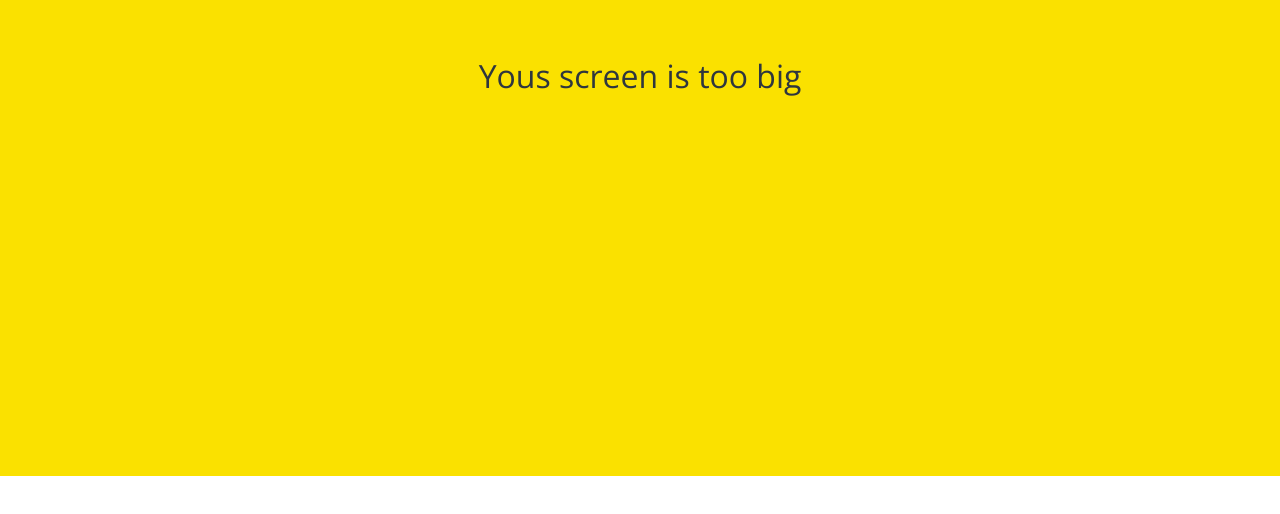
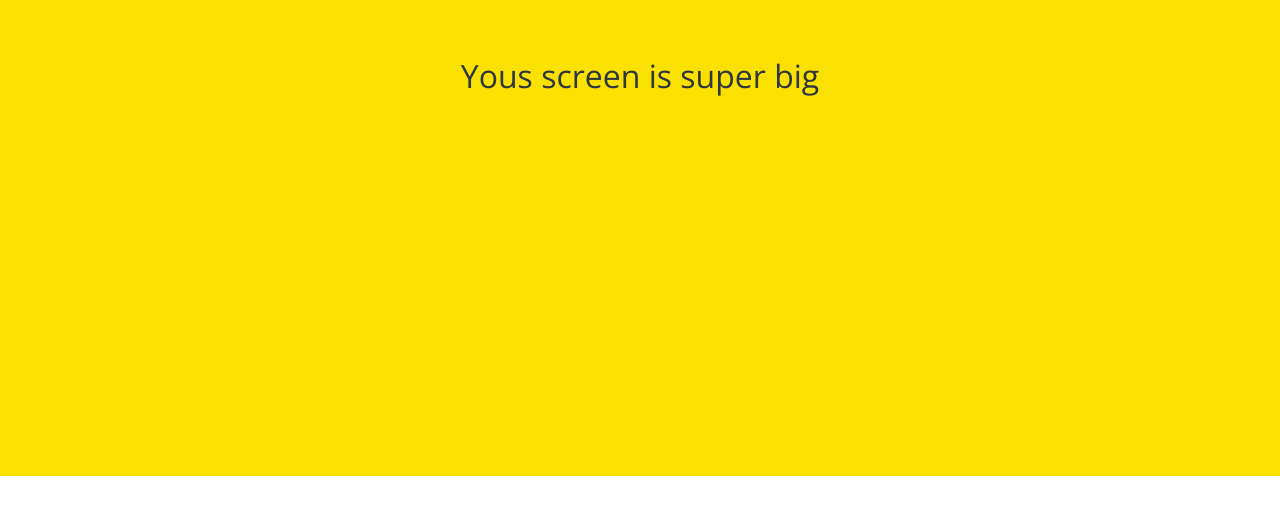
Before and after one commit to venditatio/kokoa-clone-jay, a plain HTML site: page friends.html in a window 1280 px wide. Shown: the part 324-838 px from the top of the page. Drawn offline with nearby package versions, Linux system fonts and the light colour scheme; grey boxes are pictures that could not be loaded; files whose address does not match are found by name.

Commit message:
too -> super

```diff
--- a/friends.html
+++ b/friends.html
@@ -100,7 +100,7 @@
     </div>
 
     <div id="no-mobile">
-      <span>Yous screen is too big</span>
+      <span>Yous screen is super big</span>
     </div>
 
 
```
